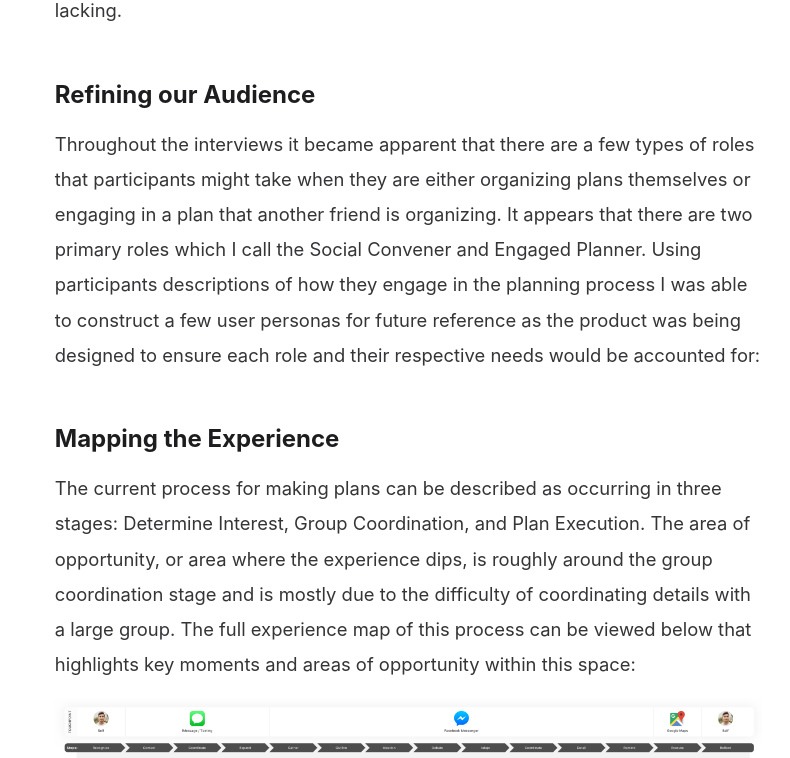
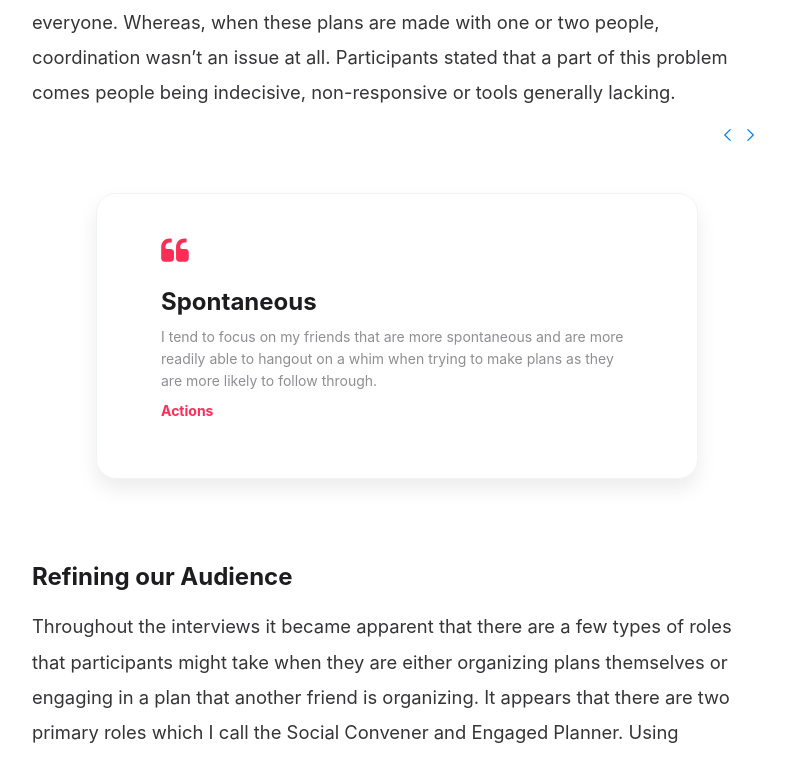
Before and after one commit to TopicalTom/Portfolio, a React (Create React App) app in the folder portfolio-website/: page /project in a window 1280 px wide. Shown: the part 2421-3179 px from the top of the page, without its empty margins (378-1168 px from the left). Built offline with nearby package versions, Linux system fonts and the light colour scheme.

Commit message:
Added Card Components for Research Quotes

```diff
--- a/portfolio-website/src/components/Header/Header.scss
+++ b/portfolio-website/src/components/Header/Header.scss
@@ -8,7 +8,6 @@
     transform: translateY(0);
     transition: transform 0 ease-in-out;
     transition: background-color 0.3s ease;
-    transition: border-color 0.3s ease;
     @include theme-aware('background', 'system-background-primary');
     box-shadow: rgba(0, 0, 0, 0) 0px 10px 20px;
     z-index: 105;
--- /dev/null
+++ b/portfolio-website/src/components/Quotes/Quotes.jsx
@@ -0,0 +1,45 @@
+import React from 'react';
+import { CarouselProvider, Slider, Slide, ButtonBack, ButtonNext } from 'pure-react-carousel';
+import "./Quotes.scss";
+
+import chevron from "../../assets/icons/chevron.svg";
+import quotation from "../../assets/icons/quotation.svg";
+
+const Quotes = props => {
+
+    return (
+        <CarouselProvider
+            naturalSlideWidth={12000}
+            isIntrinsicHeight={true}
+            totalSlides={13}
+        >
+            <div className="quotes">
+                <ButtonNext className="quotes__button">
+                    <img className="quotes__icon--flip" src={chevron} />
+                </ButtonNext>
+                <ButtonBack className="quotes__button">
+                    <img src={chevron} />
+                </ButtonBack>
+            </div>
+            <Slider className="quotes__slider" classNameAnimation="quotes__slider--animation">
+                {props.quotes.map(item => {
+
+                    const {quote, takeaway, category, order} = item
+
+                    return (
+                        <Slide className="quotes__slide" index={order}>
+                            <div className="quotes__content">
+                                <img className="quotes__octicons" src={quotation}/>
+                                <h3 className="quotes__takeaway">{takeaway}</h3>
+                                <h4 className="quotes__caption">{quote}</h4>
+                                <h4 className="quotes__category">{category}</h4>
+                            </div>
+                        </Slide>
+                    )
+                })}
+            </Slider>
+        </CarouselProvider>
+    );
+};
+
+export default Quotes;
--- /dev/null
+++ b/portfolio-website/src/components/Quotes/Quotes.scss
@@ -0,0 +1,76 @@
+@import "../../styles/baseline.scss";
+
+.quotes {
+    margin: 1rem auto;
+    display: flex;
+    flex-direction: row-reverse;
+    width: 100%;
+
+    &__slider {
+        overflow: hidden;
+        margin: auto;
+        //transition: 0.3s ease;
+
+        &--animation {
+            transition-duration: all 1s ease;
+        }
+    }
+
+    &__slide {
+        width: 730px;
+        display: flex;
+        height: auto;
+        flex-direction: row;
+        justify-content: space-between;
+        //margin-right: 15px;
+        border: 1px solid;
+        transition: border-color 0.3s ease;
+        transition: background-color 0.3s ease;
+        @include theme-aware('border-color', 'content-outline');
+        @include theme-aware('background-color', 'system-background-secondary');
+        border-radius: 20px;
+        padding: 2.8rem 4rem;
+        box-shadow: rgba(0, 0, 0, 0.08) 0px 10px 20px;
+        margin: 2rem 4rem;
+    }
+
+    &__button {
+        background-color: transparent;
+        outline: none;
+        border: none;
+
+        &:hover {
+            cursor: pointer;
+        }
+    }
+
+    &__icon {
+
+        &--flip {
+            transform: scaleX(-1);
+        }
+    }
+
+    &__takeaway {
+        margin-bottom: 0.5rem;
+    }
+
+    &__octicons {
+        height: 24px;
+        margin-bottom: 20px;
+    }
+
+    &__content {
+        display: block;
+        height: 240px;
+    }
+
+    &__category {
+        font-weight: bold;
+        color: #FD2D55;
+    }
+
+    &__caption {
+        margin-bottom: 0.5rem;
+    }
+}
--- /dev/null
+++ b/portfolio-website/src/data/quotesData.jsx
@@ -0,0 +1,82 @@
+const quotesData = [
+    {
+        quote: "I tend to focus on my friends that are more spontaneous and are more readily able to hangout on a whim when trying to make plans as they are more likely to follow through.",
+        takeaway: "Spontaneous",
+        category: "Actions",
+        order: 0
+    },
+    {
+        quote: "If I am intending to get a large group together, I text a few selective people I am close with to build a foundation to then branch out. Even in no one else can make it, I then have a group to fall back on.",
+        takeaway: "Build a Foundation",
+        category: "Actions",
+        order: 1
+    },
+    {
+        quote: "Getting interest and ensuring people are going to follow through is tough. Some people say they are good but something happens, so we have to move to another date. I would like a way to ensure people will follow through.",
+        takeaway: "Plan Insurance",
+        category: "Frustration",
+        order: 2
+    },
+    {
+        quote: "With one person I text them the day before to see if it is still ok. If I am with a group, I either send constant reminders or I plan over time by telling them to save the date and then we will go over the finer details as the date gets closer.",
+        takeaway: "Reminders",
+        category: "Actions",
+        order: 3
+    },
+    {
+        quote: "People can be shady such as when they say they are down, but are actually busy, so they don't follow through on doing something.",
+        takeaway: "True Intent",
+        category: "Frustration",
+        order: 4
+    },
+    {
+        quote: "When groups are being made, I try to get people who are in a similar mindset. I shuffle people around depending on if their needs align with my own. In the end, making plans is about compromises.",
+        takeaway: "Need Alignment",
+        category: "Actions",
+        order: 5
+    },
+    {
+        quote: "I have friends that I reach out to for specific moods. I message the ones that are more likely to be interested in a specific thing and are more likely to be spontaneous.",
+        takeaway: "Mood-Based Groups",
+        category: "Actions",
+        order: 6
+    },
+    {
+        quote: "Made prior plans but had a long week so I felt tired and wanted to push to a day when I felt more sociable and in the mood. The rest of the group also didn't feel like it the day of.",
+        takeaway: "Mood Dependent",
+        category: "Barriers",
+        order: 7
+    },
+    {
+        quote: "I bond over food so I send info about a restaurant and use that as an initiator for the conversation. I typically ask what they think of it and that I would enjoy their company.",
+        takeaway: "Interest Initiators",
+        category: "Actions",
+        order: 8
+    },
+    {
+        quote: "A majority of the time I'm not the iniator of plans because I have a small apartment. I usally try and get a group to do something outside of our homes.",
+        takeaway: "Personal Constraints",
+        category: "Barriers",
+        order: 9
+    },
+    {
+        quote: "I'm generally bad at being a decider when setting up plans which probably stems from me being indecisive. Sometimes people agree directly on an idea but sometimes the group doesn't actively answer.",
+        takeaway: "Reaching Consensus",
+        category: "Barriers",
+        order: 10
+    },
+    {
+        quote: "I'm usually the initiator of plans as I work on the logistics and suggesting ideas. I try to find locations that are also easier to get to for the group (closer) as well as potential transportation methods.",
+        takeaway: "Area Knowledge",
+        category: "Barriers",
+        order: 11
+    },
+    {
+        quote: "I would like a doodle poll like functionality where people can input when they are free and it would determine when would be the best to have a get-together based on when works for the most people.",
+        takeaway: "Shared Availability",
+        category: "Barriers",
+        order: 12
+    }
+]
+
+export default quotesData;
--- a/portfolio-website/src/pages/Rally/Rally.jsx
+++ b/portfolio-website/src/pages/Rally/Rally.jsx
@@ -4,26 +4,27 @@ import { Element , animateScroll as scroll, scrollSpy, scroller } from 'react-sc
 import "../Project/Project.scss";
 
 import Hero from "../../components/Hero/Hero";
+import Quotes from "../../components/Quotes/Quotes";
+import Palette from "../../components/Palette/Palette";
+import SideNav from '../../components/SideNav/SideNav';
 import Redirect from "../../components/Redirect/Redirect";
+
+import quotesData from "../../data/quotesData";
+
 import prism from "../../assets/images/RallyPrism.png";
 import sketch from "../../assets/images/Sketches.png";
-import Palette from "../../components/Palette/Palette";
 import map from "../../assets/images/ExperienceMap.png";
 import Preview from "../../components/ProjectPreview/ProjectPreview";
 import Layers from "../../assets/layers/HangoutLayer.png";
-
 import bumblePush from "../../assets/videos/BumblePush.mp4";
 import bumbleModes from "../../assets/videos/BumbleModes.mp4";
 import local from "../../assets/videos/LocalEvents.mp4";
 import airbnb from "../../assets/videos/AirbnbLists.mp4";
 import rally from "../../assets/videos/RallyPromo.mp4";
 import shop from "../../assets/videos/ShopLocal.mp4";
-
 import modes from "../../assets/videos/RallyModes.mp4";
 import connect from "../../assets/videos/RallyConnect.mp4";
-
 import github from "../../assets/icons/github.svg";
-import SideNav from '../../components/SideNav/SideNav';
 
 class Rally extends Component {
 
@@ -36,7 +37,8 @@ class Rally extends Component {
             "Ideation",
             "Design",
             "Next Steps"
-        ]
+        ],
+        quotes: quotesData
     }
 
     componentDidMount() {
@@ -83,8 +85,8 @@ class Rally extends Component {
                         <Element
                             name="HMW"
                             className="project__block">
-                                <h4>How Might We</h4>
-                                <h3 className="project__hmw">Ensure local businesses that have persevered through these tough times have a chance to bounce back once social restrictions have lifted.</h3>
+                                <h4 className="project__hmw">How Might We</h4>
+                                <h3 className="project__question">Ensure local businesses that have persevered through these tough times have a chance to bounce back once social restrictions have lifted.</h3>
                         </Element>
                         <Element
                             name="Research"
@@ -95,12 +97,15 @@ class Rally extends Component {
                         <Element
                             name="Insights"
                             className="project__block">
-                                <h2>Research Insights</h2>
+                                <h2>Insights</h2>
                         </Element>
                         <Element
                             className="project__block">
                                 <h3>Gathering Patterns</h3>
                                 <p>Participants would conduct a form of plan insurance to maximize the success that what they were going to do would succeed. This could be seen in participants individually building a foundation of people they could fall-back on or by reaching out to groups for “specific moods” with a proven track record of following through with a plan. Reasons for why they themselves would not follow through with plans were because they were no longer in the mood, it was too difficult to coordinate, or people started dropping out. Participants noted that as the number of people involved increases, so does the difficulty of planning a hangout that works for everyone. Whereas, when these plans are made with one or two people, coordination wasn’t an issue at all. Participants stated that a part of this problem comes people being indecisive, non-responsive or tools generally lacking.</p>
+                                <Quotes
+                                    quotes={this.state.quotes}
+                                />
                         </Element>
                         <Element
                             className="project__block">
@@ -183,6 +188,7 @@ class Rally extends Component {
                             className="project__block">
                                 <h3>Branding</h3>
                                 <p>Lorem ipsum dolor sit amet, consectetur adipiscing elit, sed do eiusmod tempor incididunt ut labore et dolore magna aliqua. Ut enim ad minim veniam, quis nostrud exercitation ullamco laboris nisi ut aliquip ex ea commodo consequat. Duis aute irure dolor in reprehenderit in voluptate velit esse cillum dolore eu fugiat nulla pariatur. Excepteur sint occaecat cupidatat non proident, sunt in culpa qui officia deserunt mollit anim id est laborum</p>
+                                <Palette />
                         </Element>
                         <Element
                             className="project__block">
```
Also changed, not shown: portfolio-website/src/pages/Project/Project.scss (+10 -0 lines), portfolio-website/src/assets/icons/quotation.svg (added).
